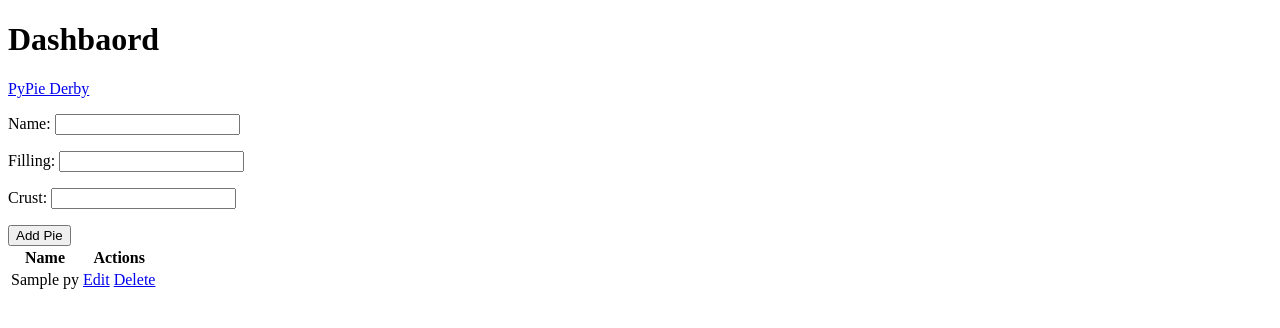
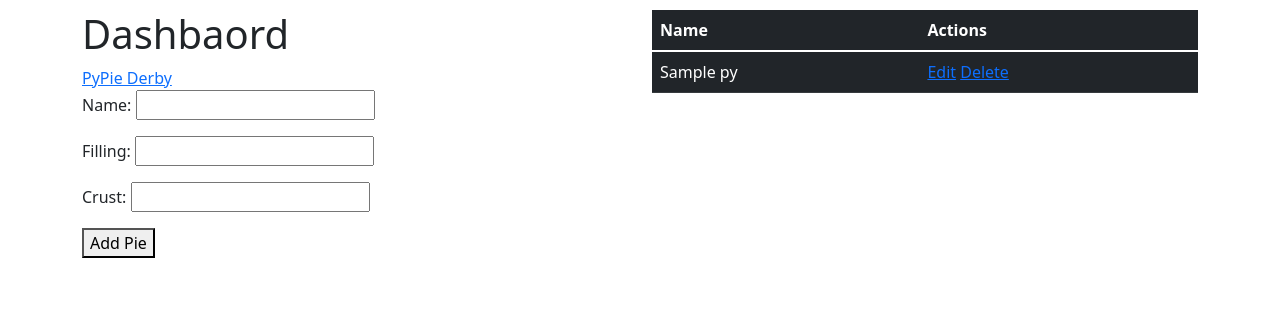
Before and after one commit to edwarddim/pypie_derby, a Flask app: page /dashboard in a window 1280 px wide. Shown: the top 328 px of the page. Run offline with Flask 2, Linux system fonts and the light colour scheme; the visitor is signed in with stand-in values (Sample User, id 1); tables that the repository leaves empty or names only in its code hold one stand-in row (values such as "Sample post").

Commit message:
rearranged some elements

```diff
--- a/flask_app/templates/dashboard.html
+++ b/flask_app/templates/dashboard.html
@@ -4,9 +4,23 @@
     <meta charset="UTF-8">
     <meta http-equiv="X-UA-Compatible" content="IE=edge">
     <meta name="viewport" content="width=device-width, initial-scale=1.0">
+    <!-- CSS only -->
+    <link href="https://cdn.jsdelivr.net/npm/bootstrap@5.1.3/dist/css/bootstrap.min.css" rel="stylesheet" integrity="sha384-1BmE4kWBq78iYhFldvKuhfTAU6auU8tT94WrHftjDbrCEXSU1oBoqyl2QvZ6jIW3" crossorigin="anonymous">
+    <style>
+        .row{
+            display: flex;
+            margin-top: 10px;
+        }
+        .row > div{
+            flex:1;
+        }
+    </style>
     <title>Document</title>
 </head>
 <body>
+    <div class="container">
+        <div class="row">
+            <div>
                 <h1>Dashbaord</h1>
                 <a href="/pies">PyPie Derby</a>
                 <div>
@@ -33,8 +47,9 @@
                         {% endif %}
                     {% endwith %}
                 </div>
+            </div>
             <div>
-        <table>
+                <table class="table table-dark">
                     <thead>
                         <th>Name</th>
                         <th>Actions</th>
@@ -52,5 +67,7 @@
                     </tbody>
                 </table>
             </div>
+        </div>
+    </div>
 </body>
 </html>
--- a/flask_app/templates/edit.html
+++ b/flask_app/templates/edit.html
@@ -8,6 +8,8 @@
 </head>
 <body>
     <h1>Edit</h1>
+    <a href="/dashboard">Dashboard</a>
+    <a href="/logout">Logout</a>
     <form action="/pies/{{pie.id}}/update" method="post">
         <p>
             Name:
```
Also changed, not shown: flask_app/templates/pies.html (+7 -1 lines). Lines whose indentation alone changed are shown as unchanged.
